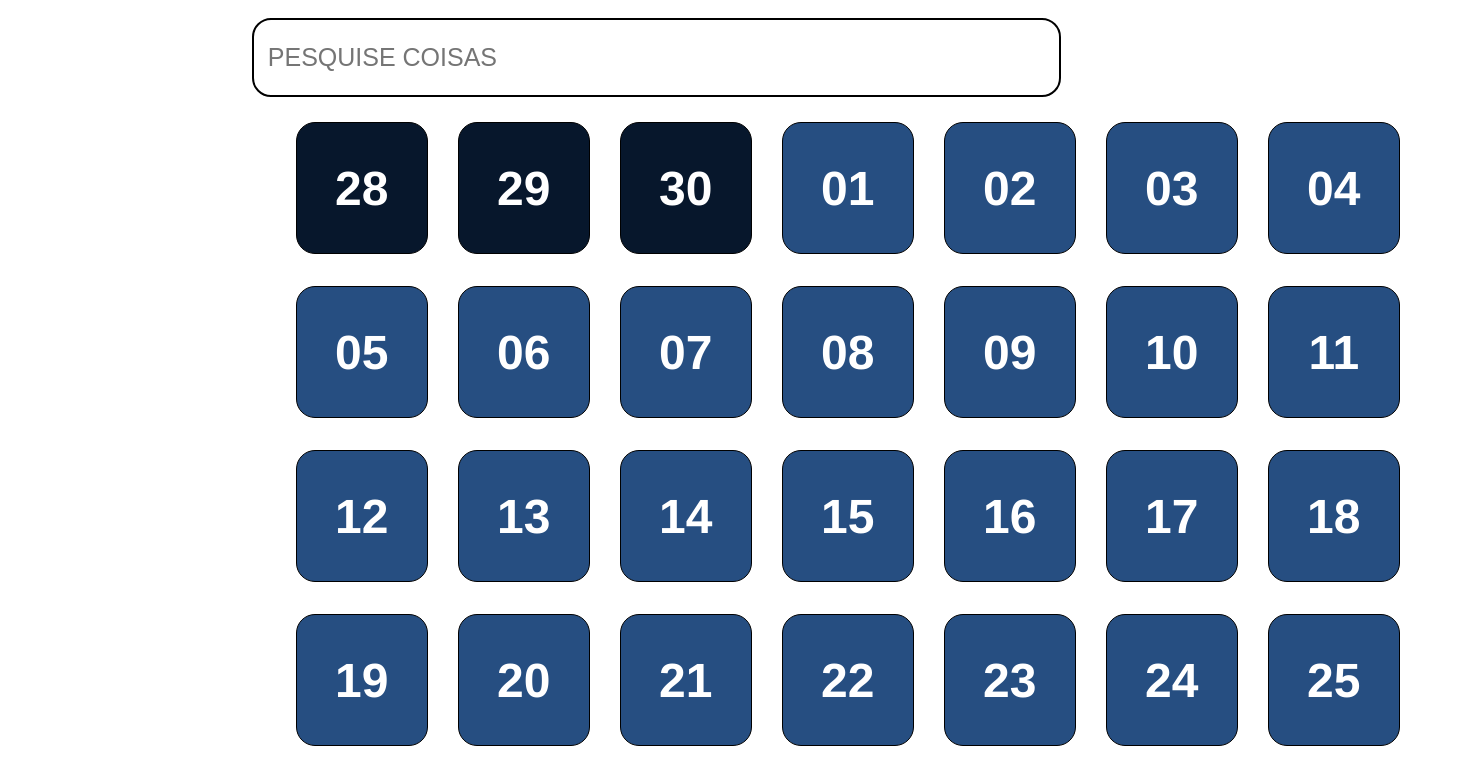
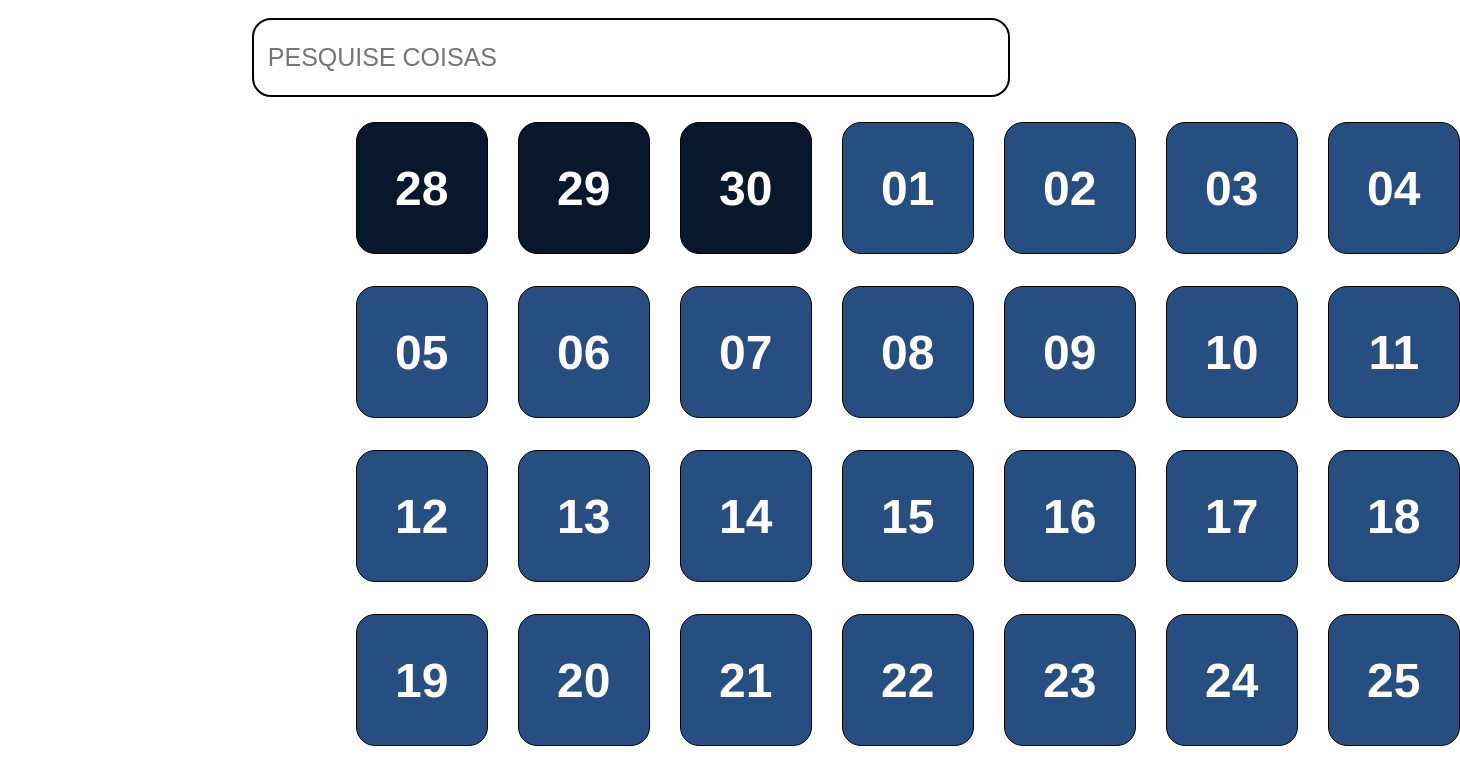
Before and after one commit to WilliamJardim/angular-agenda, an Angular app: page / in a window 1280 px wide. Shown: the top 776 px of the page, 1460 px wide, since content can reach past the window. Built offline with nearby package versions, Linux system fonts and the light colour scheme.

Commit message:
Melhorando visual

```diff
--- a/src/app/app.component.scss
+++ b/src/app/app.component.scss
@@ -1,5 +1,5 @@
 .campo-busca{
-    width: 80%;
+    width: 75%;
     height: 79px;
     font-size: 25px;
     margin-left: -9px;
--- a/src/app/components/app-calendario/app-calendario.component.scss
+++ b/src/app/components/app-calendario/app-calendario.component.scss
@@ -2,7 +2,7 @@
     display: grid;
     grid-template-columns: repeat(7, 130px);
     gap: 32px;
-    margin-left: 35px;
+    margin-left: 95px;
 
     .dia-antigo{
         background-color: rgb(7, 23, 44) !important;
```
